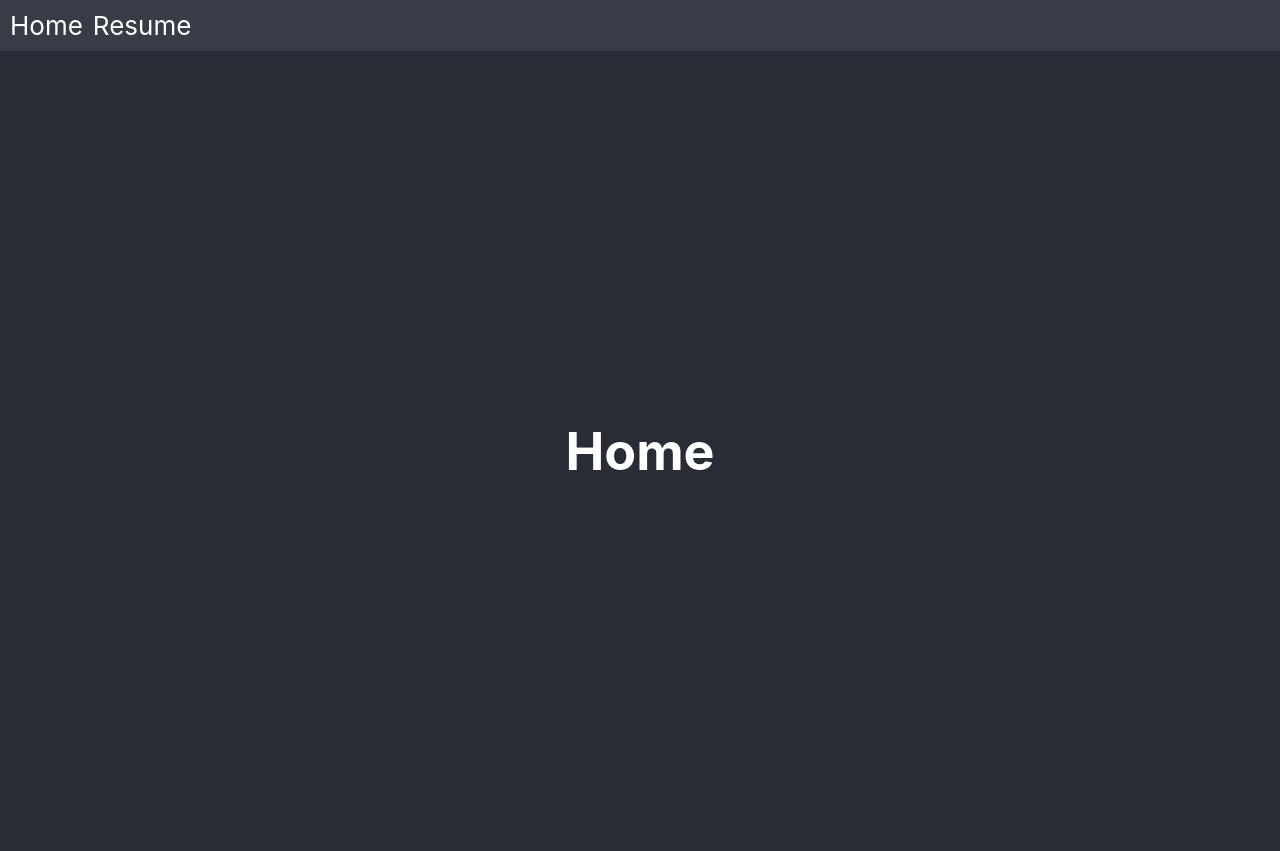
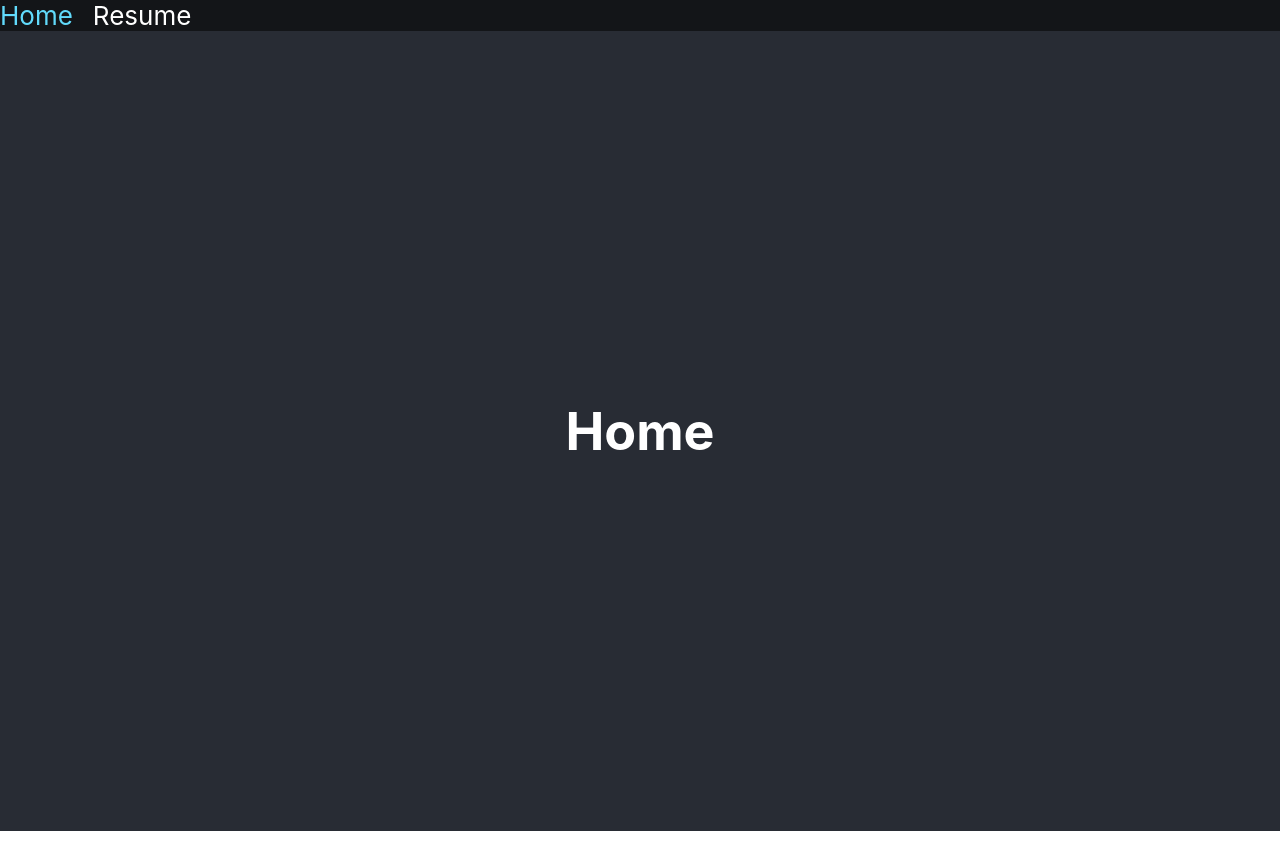
Before and after one commit to Log45/Personal-Website, a React (Create React App) app in the folder my-app/: page / in a window 1280 px wide. Built offline with nearby package versions, Linux system fonts and the light colour scheme.

Commit message:
updated navbar

```diff
--- a/my-app/src/components/Navbar.css
+++ b/my-app/src/components/Navbar.css
@@ -1,26 +1,31 @@
-.Navbar{
-  background-color: #373c47 !important;
-  /* display:inline; */
-  font-size: calc(10px + 2vmin);
-  padding:10px
-}
+.Navbar {
+    background-color: #131518; /* Base color of the navbar */
+    display: flex; /* Use flexbox layout */
+    align-items: center; /* Vertically center items */
+    box-shadow: 0 2px 4px rgba(0, 0, 0, 0.2); /* Add a shadow effect */
+    font-size: calc(10px + 2vmin);
+  }
 
-nav ul {
-    list-style-type: none; /* Remove default list styling */
+  .navbar-list {
+    list-style-type: none;
     margin: 0;
     padding: 0;
-    display: flex; /* Use flexbox layout */
+    display: flex; /* Ensure horizontal layout */
   }
 
-  nav ul li {
-    margin-right: 10px; /* Add some spacing between list items */
+  .navbar-list li {
+    margin-right: 20px;
   }
 
-  nav ul li:last-child {
-    margin-right: 0; /* Remove margin from the last list item */
+  .navbar-list li:last-child {
+    margin-right: 0;
   }
 
-  nav ul li a {
-    text-decoration: none; /* Remove default link underline */
-    color: white; /* Change link color */
+  .navbar-list li a {
+    text-decoration: none;
+    color: white;
   }
+
+  .navbar-list li a:hover {
+    color: #61dafb; /* Change link color on hover */
+  }
```
